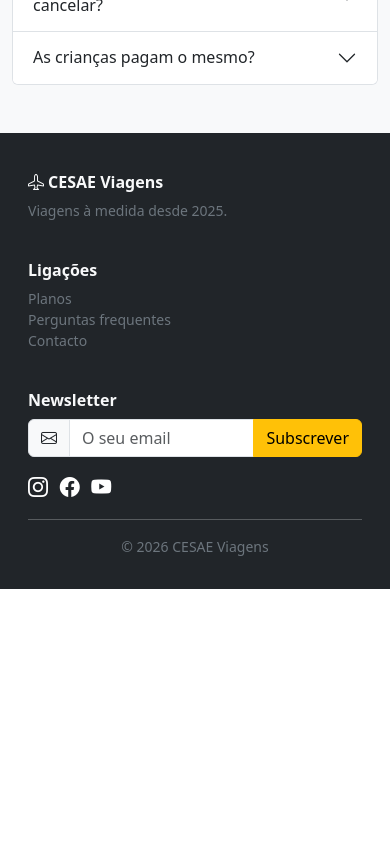
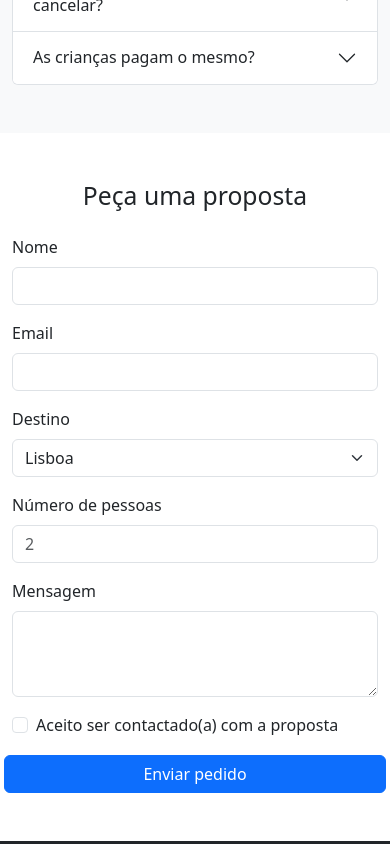
Before and after one commit to marqquees/CESAE-Viagens, a plain HTML site: page index.html in a window 390 px wide. Shown: the part 2900-3744 px from the top of the page. Before the commit the page ends 3489 px from the top, so only its background shows below. Drawn offline with nearby package versions, Linux system fonts and the light colour scheme.

Commit message:
Add a quote request form.
It includes a responsive form with fields for contact details, destination, number of people, message and consent.

```diff
--- a/index.html
+++ b/index.html
@@ -243,6 +243,48 @@
                 </div>
             </div>
         </section>
+        <section class="container py-5">
+            <h2 class="text-center mb-4">Peça uma proposta</h2>
+            <div class="row justify-content-center">
+                <div class="col-12 col-md-8 col-lg-8">
+                    <form class="row g-3">
+                        <div class="col-md-6">
+                            <label for="name" class="form-label">Nome</label>
+                            <input type="text" class="form-control" id="name" autocomplete="name" required>
+                        </div>
+                        <div class="col-md-6">
+                            <label for="email" class="form-label">Email</label>
+                            <input type="email" class="form-control" id="email" autocomplete="email" required>
+                        </div>
+                        <div class="col-md-6">
+                            <label for="destiny" class="form-label">Destino</label>
+                            <select id="destiny" class="form-select">
+                                <option selected>Lisboa</option>
+                                <option>Porto</option>
+                                <option>Faro</option>
+                            </select>
+                        </div>
+                        <div class="col-md-6">
+                            <label for="numberPeople" class="form-label">Número de pessoas</label>
+                            <input type="number" class="form-control" id="numberPeople" min="1" placeholder="2" required>
+                        </div>
+                        <div class="col-12">
+                            <label for="message" class="form-label">Mensagem</label>
+                            <textarea class="form-control" id="message" rows="3" required></textarea>
+                        </div>
+                        <div class="col-12">
+                            <div class="form-check">
+                                <input class="form-check-input" type="checkbox" id="acceptCheck" required>
+                                <label class="form-check-label" for="acceptCheck">
+                                    Aceito ser contactado(a) com a proposta
+                                </label>
+                            </div>
+                        </div>
+                        <button type="submit" class="btn btn-primary">Enviar pedido</button>
+                    </form>
+                </div>
+            </div>
+        </section>
     </main>
     <footer class="bg-dark text-light p-3 small">
         <div class="container pt-4">
```
